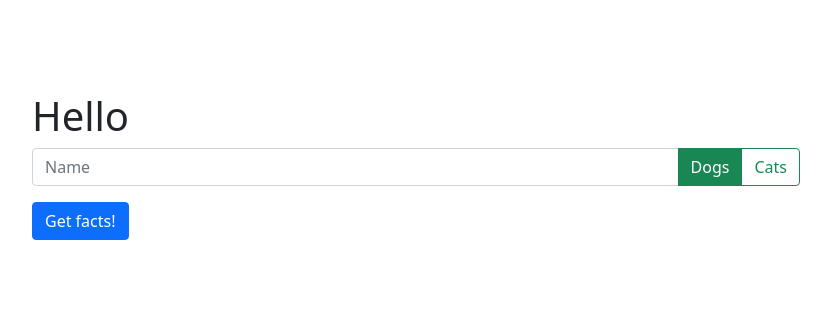
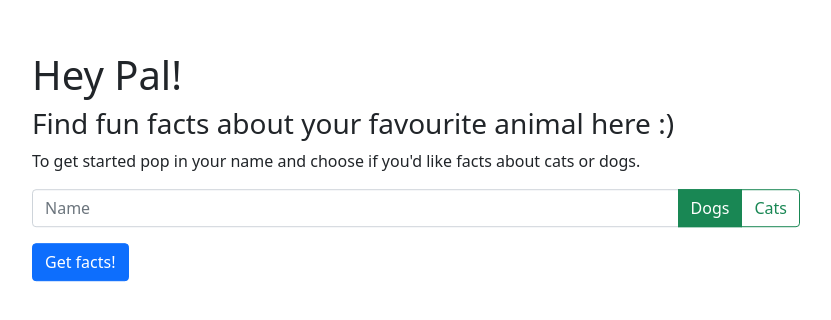
Before and after one commit to dominikacookies/dog-cat-facts, a React (Create React App) app: page / in a window 1280 px wide. Shown: the part 194-514 px from the top of the page, without its empty margins (224-1055 px from the left). Built offline with nearby package versions, Linux system fonts and the light colour scheme.

Commit message:
added name state and copy

```diff
--- a/src/App.js
+++ b/src/App.js
@@ -8,7 +8,9 @@ class App extends Component {
     super (props);
 
     this.state = {
-      animal: "dog"
+      animal: "dog",
+      name: "Pal"
+
     }
   }
 
@@ -39,7 +41,9 @@ class App extends Component {
     return (
       <section className="main-container">
         <div className="content">
-          <h1> Hello </h1>
+          <h1> Hey {this.state.name}!</h1>
+          <h3> Find fun facts about your favourite animal here :) </h3>
+          <p> To get started pop in your name and choose if you'd like facts about cats or dogs.</p>
           <PreferenceForm selectAnimal={this.selectAnimal} onSubmit={this.showAnimalFact}/>
         </div>
     </section>
```
